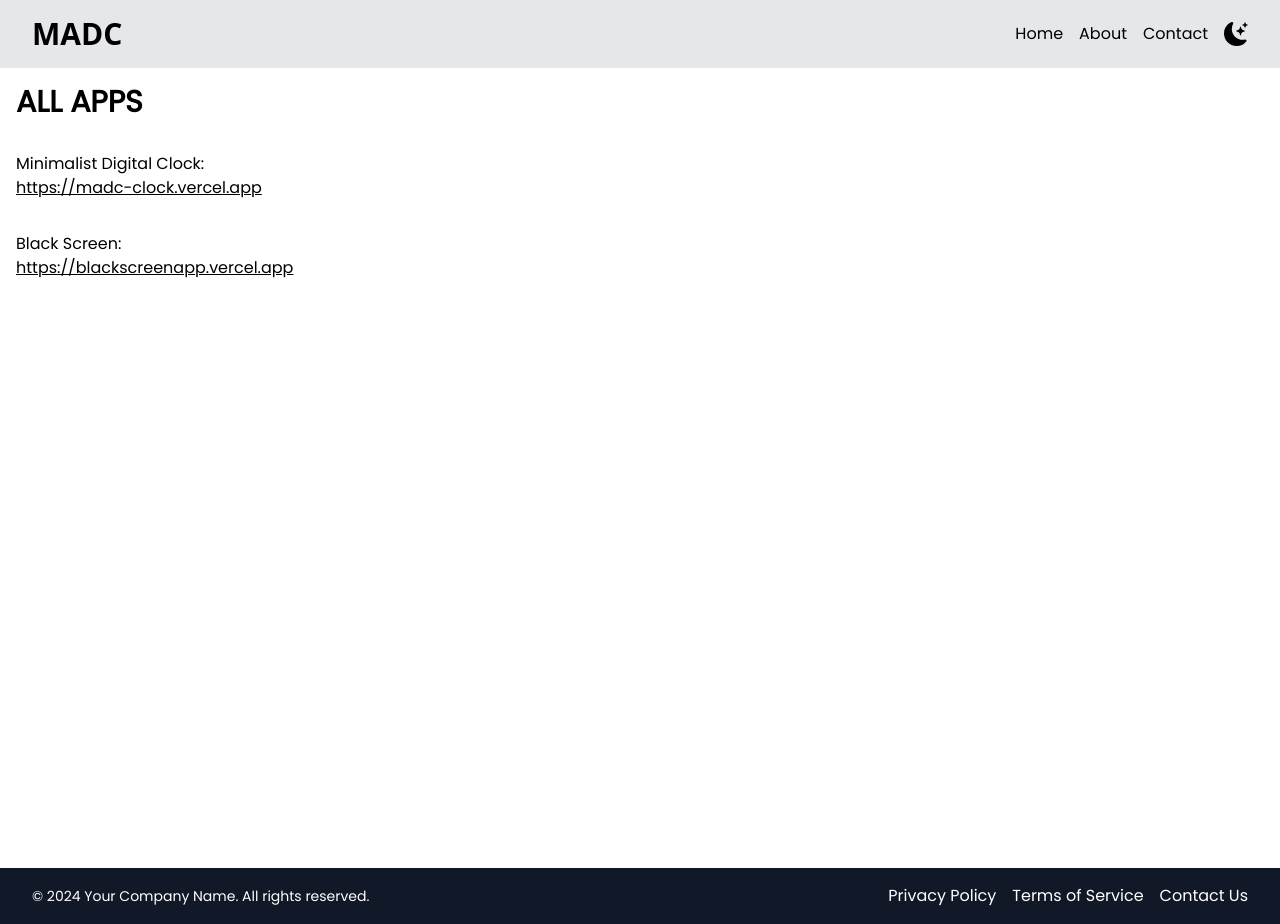
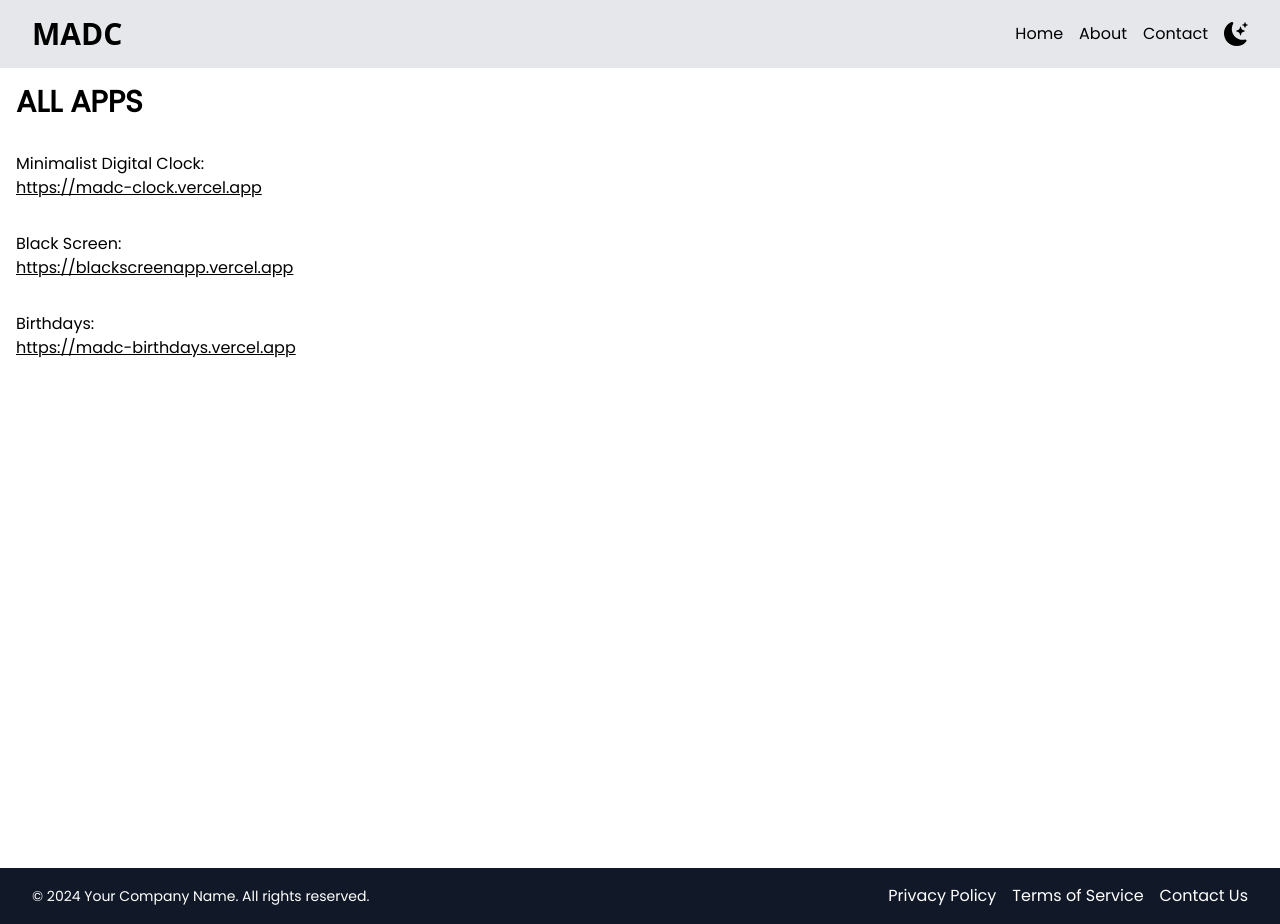
Before and after one commit to andreycruz16/madc, a Next.js app: page / in a window 1280 px wide. Built offline with nearby package versions, Linux system fonts and the light colour scheme.

Commit message:
add birthday

```diff
--- a/app/page.tsx
+++ b/app/page.tsx
@@ -16,6 +16,12 @@ export default function Root() {
             https://blackscreenapp.vercel.app
           </a>
         </li>
+        <li className="p-4 w-fit">
+          <div>Birthdays:</div>
+          <a href="https://madc-birthdays.vercel.app" className="underline hover:text-blue-500" target="_blank">
+            https://madc-birthdays.vercel.app
+          </a>
+        </li>
       </ul>
     </main>
   );
```
